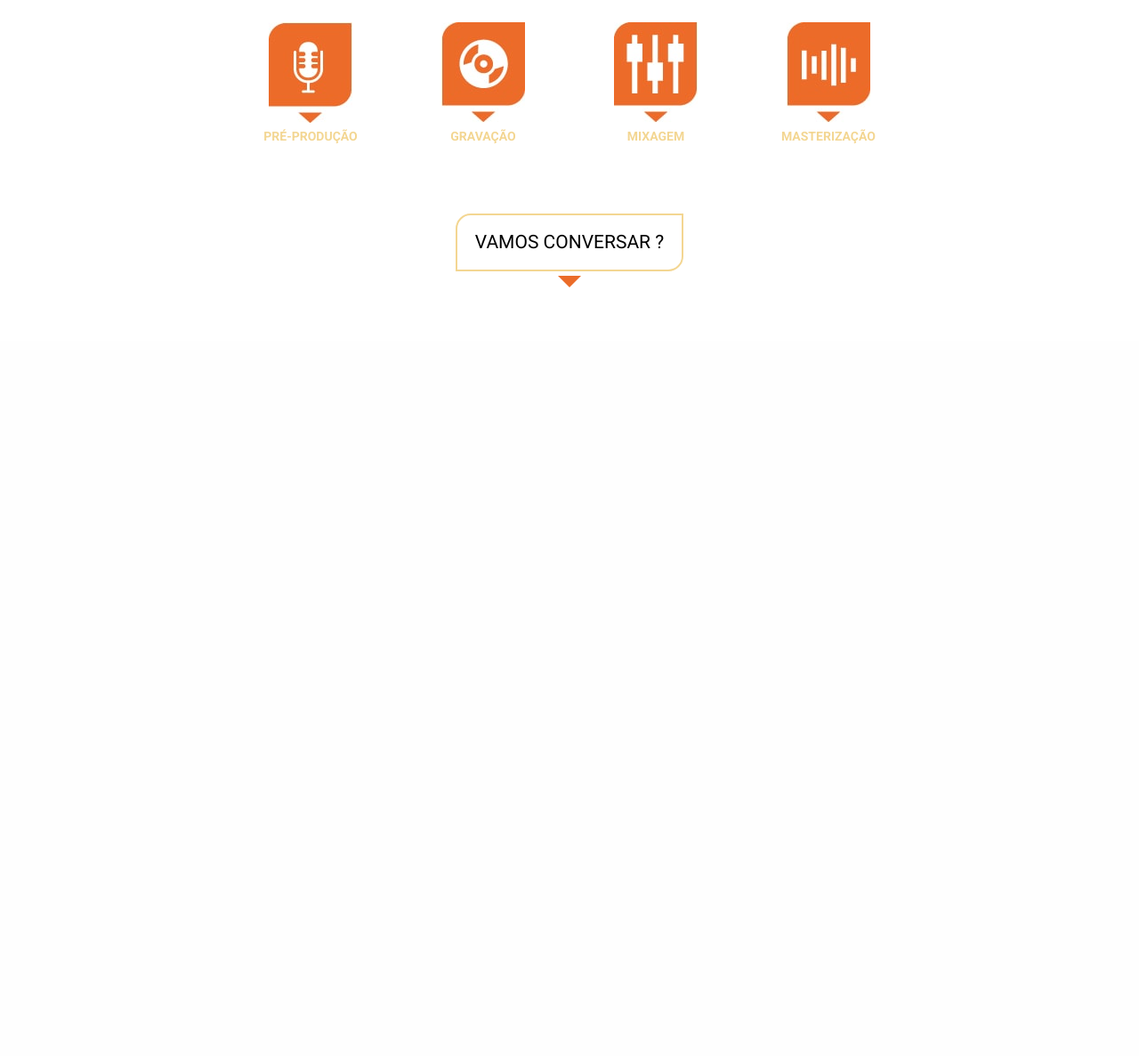
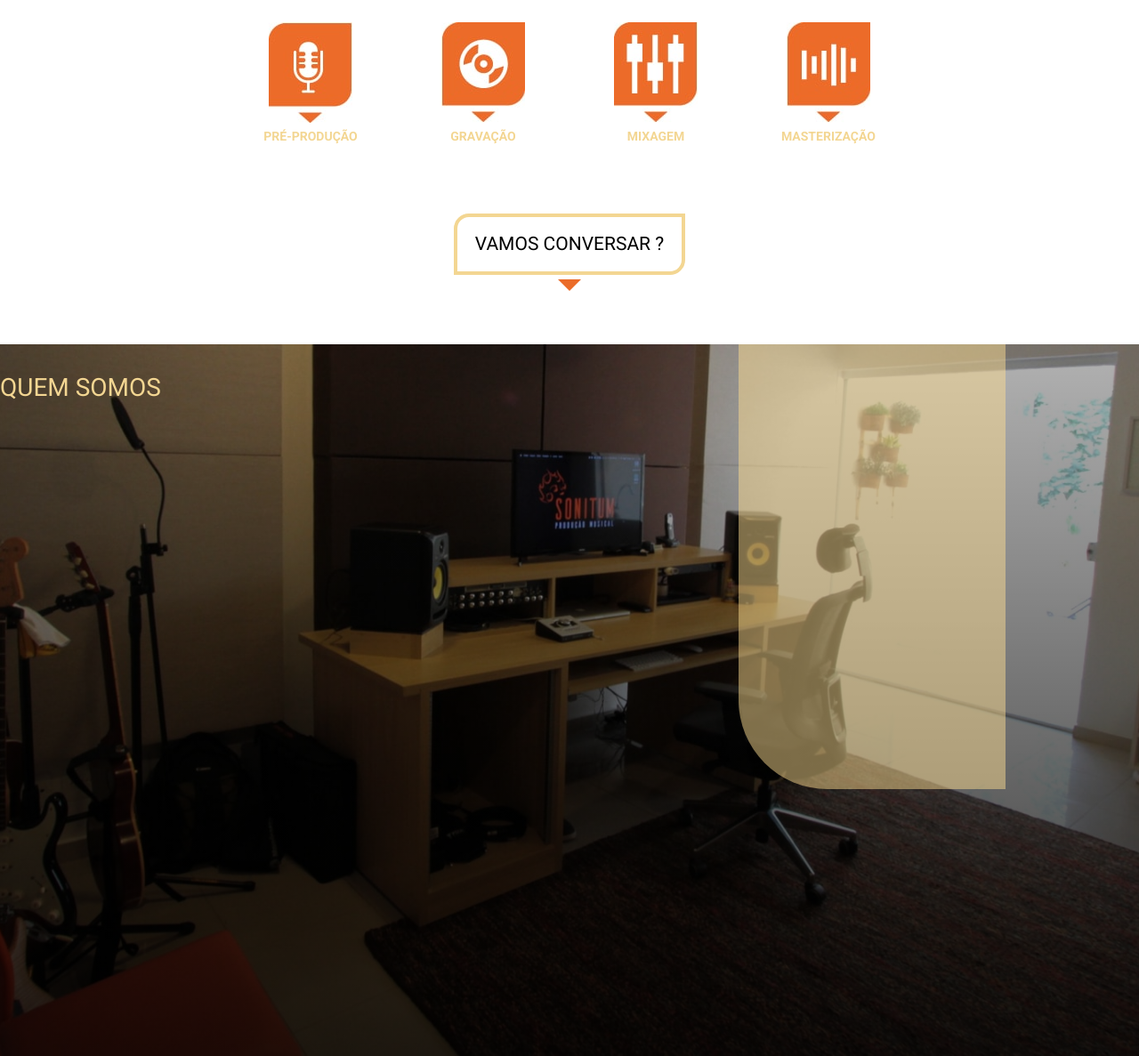
Before and after one commit to pissulin/BC-Studio, a PHP site: page / in a window 1280 px wide. Shown: the part 987-2174 px from the top of the page at 89% size. Before the commit the page ends 1310 px from the top, so only its background shows below. Run offline with PHP 8.4, Linux system fonts and the light colour scheme.

Commit message:
atualização

```diff
--- a/css/style.css
+++ b/css/style.css
@@ -77,13 +77,11 @@ section {
     padding: 0;
     margin: 0;
     border: 0;
+
 }
 
 .intro {
     width: 100%;
-
-
-
 
 }
 
@@ -126,7 +124,7 @@ section {
             }
 
 .border p {
-    border: #f3d692 solid 2px;
+    border: #f3d692 solid 4px;
     display: inline-block;
     padding: 20px;
     border-radius: 17px 0px;
@@ -143,10 +141,43 @@ section {
     width: 0px;
     height: 0px;
     margin:auto;
-     margin-top: 5PX;
+    margin-top: 5PX;
     border-left: 13px solid transparent;
     border-right: 13px solid transparent;
     border-top: 13px solid #EB6C29;
 
 
   }
+
+
+.sobre {
+    width: 100%;
+    height: 100vh;
+    background-image:linear-gradient(rgba(0, 0, 0, 0.3), rgba(0, 0, 0, 0.8)), url(/img/bg-sobre.jpg);
+    background-repeat: no-repeat;
+    background-size: cover;
+    background-position: center;
+}
+
+    .sobre h2 {
+        position: absolute;
+        text-align: center;
+        padding-top: 35px;
+        color: #f3d692;
+        font-family: "Roboto",sans-serif;
+        font-size: 28px;
+        display: inline;
+    }
+
+    .texto-esquerdo{
+        width: 300px;
+        height: 500px;
+        background-color: #fcdc917c;
+        border-radius: 0 0 0 100px;
+        margin: 0;
+        padding: 0;
+        display: inline;
+        position: absolute;
+        right: 150px;
+        box-sizing: content-box
+    }
--- a/index.html
+++ b/index.html
@@ -67,8 +67,13 @@
                             <span class="seta-baixo"></span>
                         </div>
 
+                </article>
+                <article class="sobre">
+                    <h2>QUEM SOMOS</h2>
+                    <div class="texto-esquerdo">
+                    </div>
+                </article>
 
-                </article>
             </section>
         </main>
 
```
Also changed, not shown: img/bg-sobre.jpg (added).
